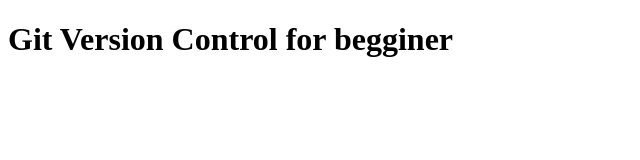
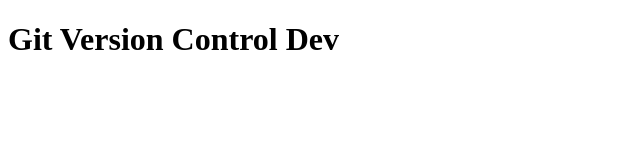
Before and after one commit to ndayishimiyefidel/git-demo, a plain HTML site: page index.html in a window 1280 px wide. Shown: the whole page, without its empty margins (0-640 px from the left). Drawn offline with Linux system fonts and the light colour scheme.

Commit message:
Adding more text

```diff
--- a/index.html
+++ b/index.html
@@ -7,7 +7,7 @@
     <title>Git Crash Course</title>
 </head>
 <body>
-    <h1>Git Version Control for begginer</h1>
+    <h1>Git Version Control Dev</h1>
 
 </body>
 </html>
```
